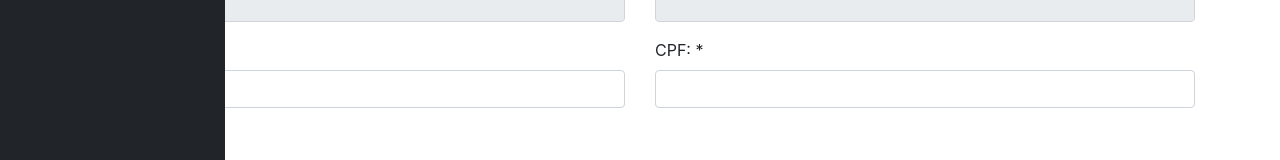
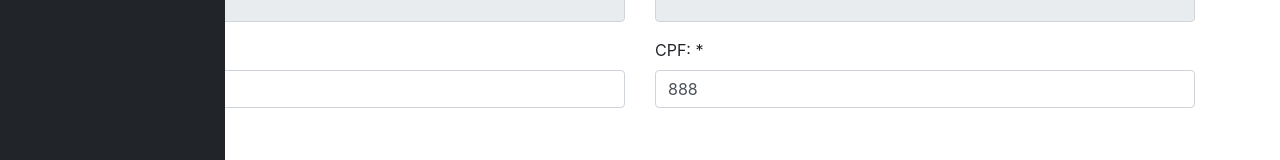
Before and after one commit to i-grr/customers-api, an Angular app in the folder service-provision-app/: page /customers-form in a window 1280 px wide. Shown: the part 256-416 px from the top of the page. Built offline with nearby package versions, Linux system fonts and the light colour scheme.

Commit message:
Create and inject customer service

```diff
--- a/service-provision-app/src/app/app-routing.module.ts
+++ b/service-provision-app/src/app/app-routing.module.ts
@@ -1,6 +1,6 @@
 import { NgModule } from '@angular/core';
 import { RouterModule, Routes } from '@angular/router';
-import { HomeComponent } from './customers/home/home.component';
+import { HomeComponent } from './home/home.component';
 
 const routes: Routes = [
   { path : 'home', component: HomeComponent }
--- /dev/null
+++ b/service-provision-app/src/app/customer.service.ts
@@ -0,0 +1,19 @@
+import { Injectable } from '@angular/core';
+import { Customer } from './customers/customer';
+import { CustomersRoutingModule } from './customers/customers-routing.module';
+
+@Injectable({
+  providedIn: 'root'
+})
+export class CustomerService {
+
+  constructor() { }
+
+  getCustomer() : Customer {
+    let customer: Customer = new Customer();
+    customer.name = 'Igor';
+    customer.cpf = '888';
+    return customer;
+  }
+
+}
--- a/service-provision-app/src/app/customers/customers-form/customers-form.component.ts
+++ b/service-provision-app/src/app/customers/customers-form/customers-form.component.ts
@@ -1,4 +1,5 @@
 import { Component, OnInit } from '@angular/core';
+import { CustomerService } from 'src/app/customer.service';
 import { Customer } from '../customer';
 
 @Component({
@@ -10,9 +11,9 @@ export class CustomersFormComponent implements OnInit {
 
   customer: Customer;
 
-  constructor() {
-    this.customer = new Customer();
-   }
+  constructor(private service: CustomerService) {
+    this.customer = service.getCustomer();
+  }
 
   ngOnInit(): void {
   }
--- a/service-provision-app/src/app/template/template.module.ts
+++ b/service-provision-app/src/app/template/template.module.ts
@@ -3,11 +3,10 @@ import { CommonModule } from '@angular/common';
 import { NavbarComponent } from './navbar/navbar.component';
 import { SidebarComponent } from './sidebar/sidebar.component';
 import { FooterComponent } from './footer/footer.component';
-import { HomeComponent } from '../customers/home/home.component';
 import { RouterModule } from '@angular/router';
 
 @NgModule({
-  declarations: [NavbarComponent, SidebarComponent, FooterComponent, HomeComponent],
+  declarations: [NavbarComponent, SidebarComponent, FooterComponent],
   imports: [
     CommonModule,
     RouterModule
@@ -15,8 +14,7 @@ import { RouterModule } from '@angular/router';
   exports: [
     NavbarComponent,
     SidebarComponent,
-    FooterComponent,
-    HomeComponent
+    FooterComponent
   ]
 })
 export class TemplateModule { }
```
Also changed, not shown: service-provision-app/src/app/app.module.ts (+7 -2 lines), service-provision-app/src/app/home/home.component.css (added), service-provision-app/src/app/home/home.component.html (renamed from service-provision-app/src/app/customers/home/home.component.html), service-provision-app/src/app/home/home.component.ts (renamed from service-provision-app/src/app/customers/home/home.component.ts).
